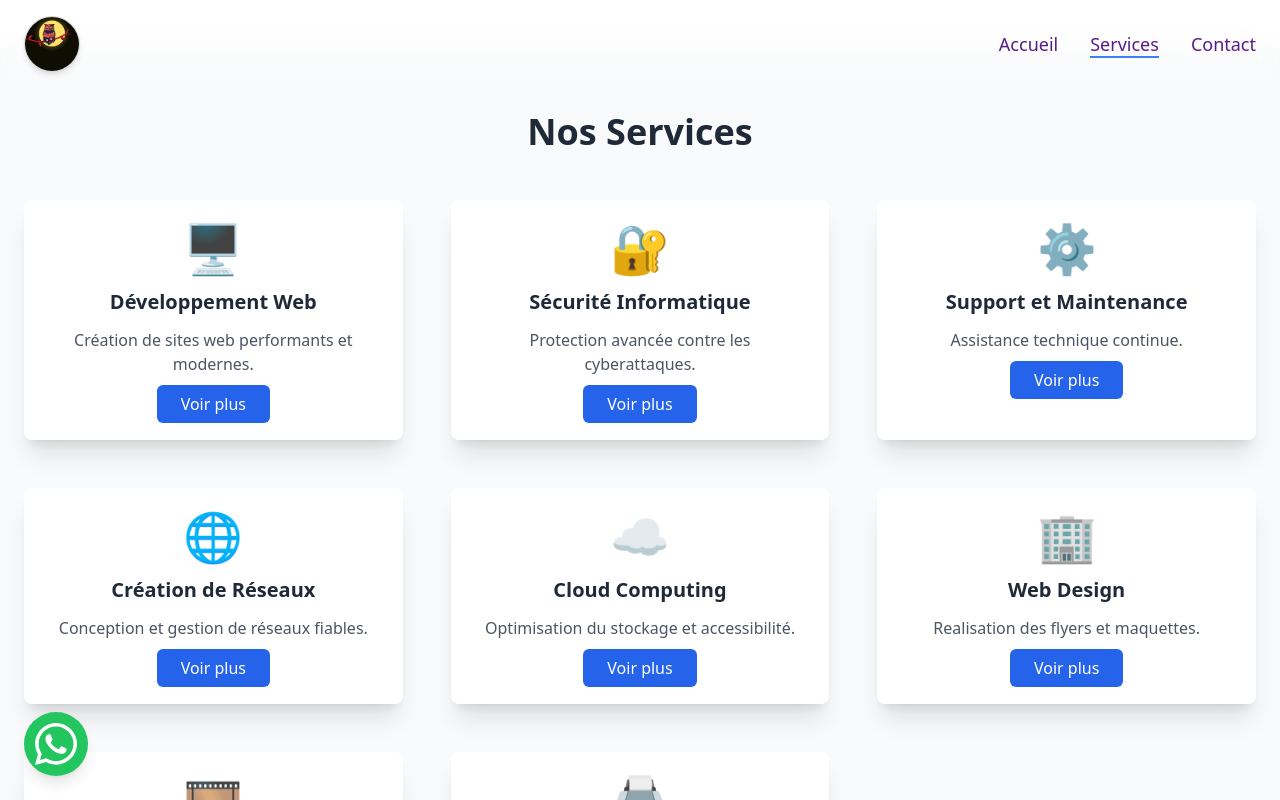
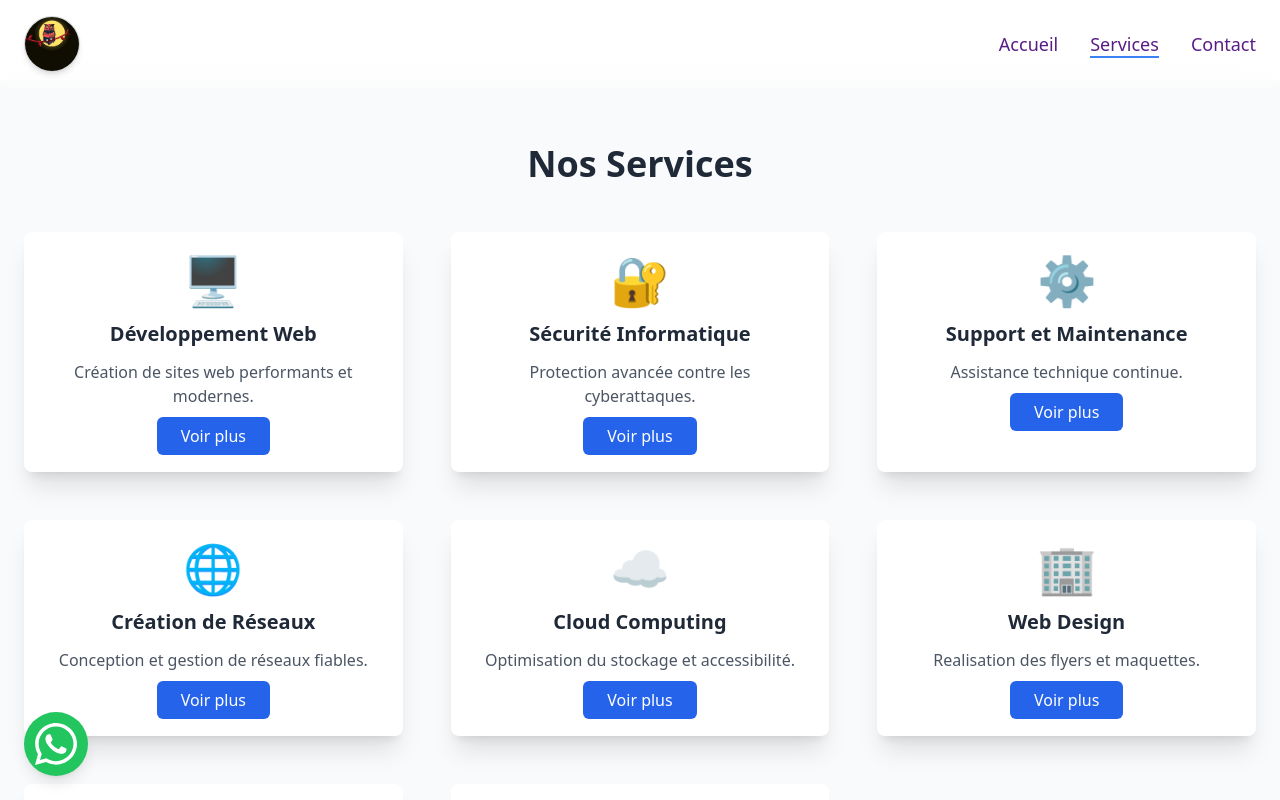
Before and after one commit to Frankam487/Omiie_Tech, a React (Vite) app: page /services in a window 1280 px wide. Shown: the top 800 px of the page. Built offline with nearby package versions, Linux system fonts and the light colour scheme.

Commit message:
burger menu

```diff
--- a/src/components/Services.jsx
+++ b/src/components/Services.jsx
@@ -54,7 +54,7 @@
 
 const Services = () => {
   return (
-    <section className="py-16 mt-12 bg-gray-50">
+    <section className="py-16 mt-20 bg-gray-50">
       <div className="container mx-auto px-6">
         <h2 className="text-4xl font-bold text-center text-gray-800 mb-12">
           Nos Services
```
